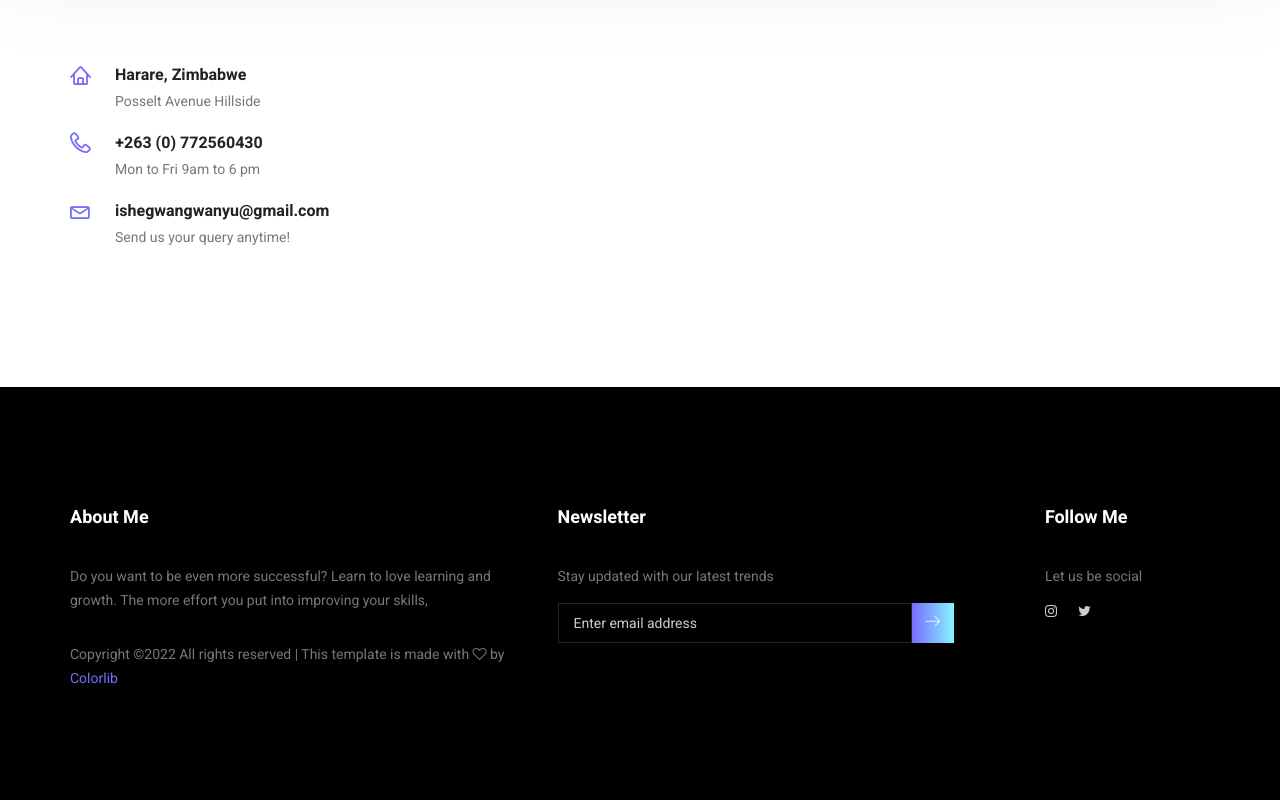
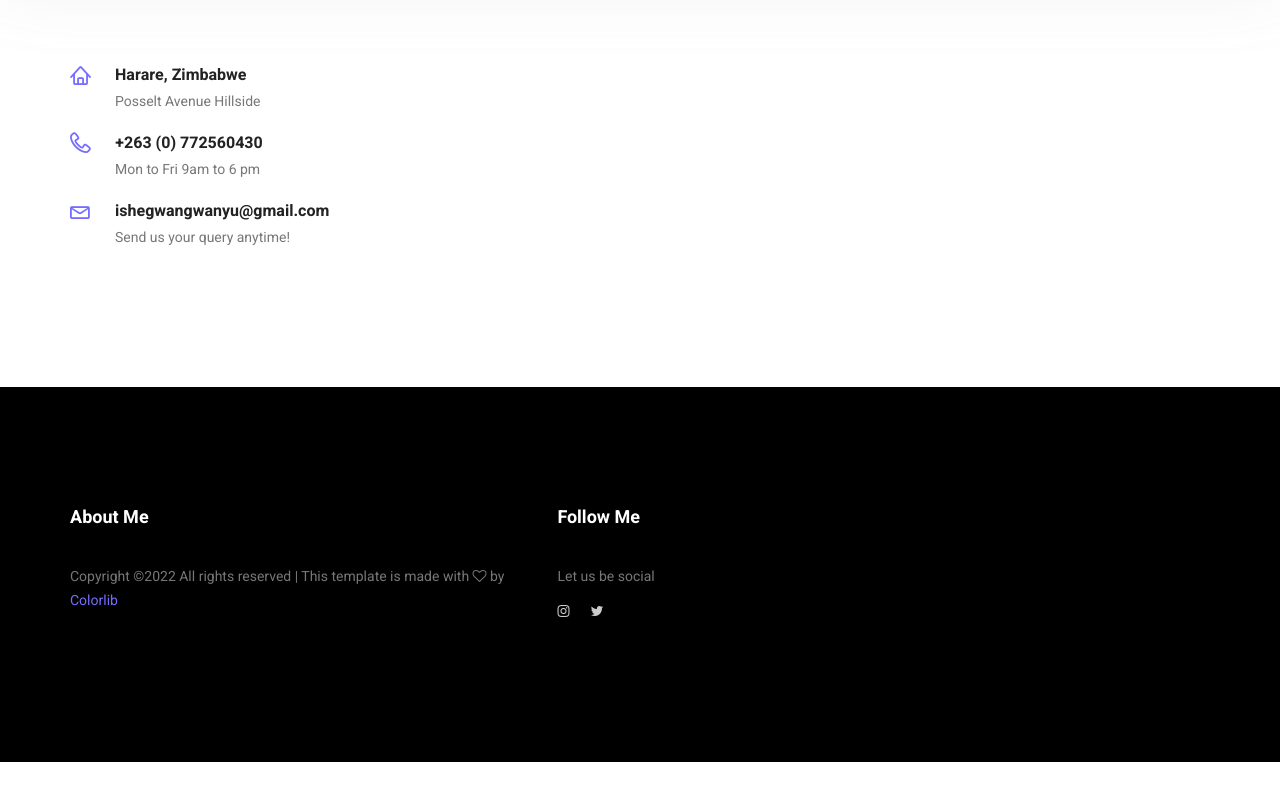
Before and after one commit to ishe19/ishe19.github.io, a plain HTML site: page contact.html in a window 1280 px wide. Shown: the part 537-1337 px from the top of the page. After the commit the page ends 1299 px from the top, so only its background shows below. Drawn offline with Linux system fonts and the light colour scheme; some packages are replaced by stand-ins of ours.

Commit message:
Update contact.html

```diff
--- a/contact.html
+++ b/contact.html
@@ -148,13 +148,13 @@
         					<div class="f_title">
         						<h3>About Me</h3>
         					</div>
-        					<p>Do you want to be even more successful? Learn to love learning and growth. The more effort you put into improving your skills,</p>
+        					<!-- <p>Do you want to be even more successful? Learn to love learning and growth. The more effort you put into improving your skills,</p> -->
         					<p><!-- Link back to Colorlib can't be removed. Template is licensed under CC BY 3.0. -->
 Copyright &copy;<script>document.write(new Date().getFullYear());</script> All rights reserved | This template is made with <i class="fa fa-heart-o" aria-hidden="true"></i> by <a href="https://colorlib.com" target="_blank">Colorlib</a>
 <!-- Link back to Colorlib can't be removed. Template is licensed under CC BY 3.0. --></p>
         				</aside>
         			</div>
-        			<div class="col-lg-5 col-sm-6">
+        			<!-- <div class="col-lg-5 col-sm-6">
         				<aside class="f_widget news_widget">
         					<div class="f_title">
         						<h3>Newsletter</h3>
@@ -170,7 +170,7 @@ Copyright &copy;<script>document.write(new Date().getFullYear());</script> All r
                                 </form>
                             </div>
         				</aside>
-        			</div>
+        			</div> -->
         			<div class="col-lg-2">
         				<aside class="f_widget social_widget">
         					<div class="f_title">
```
